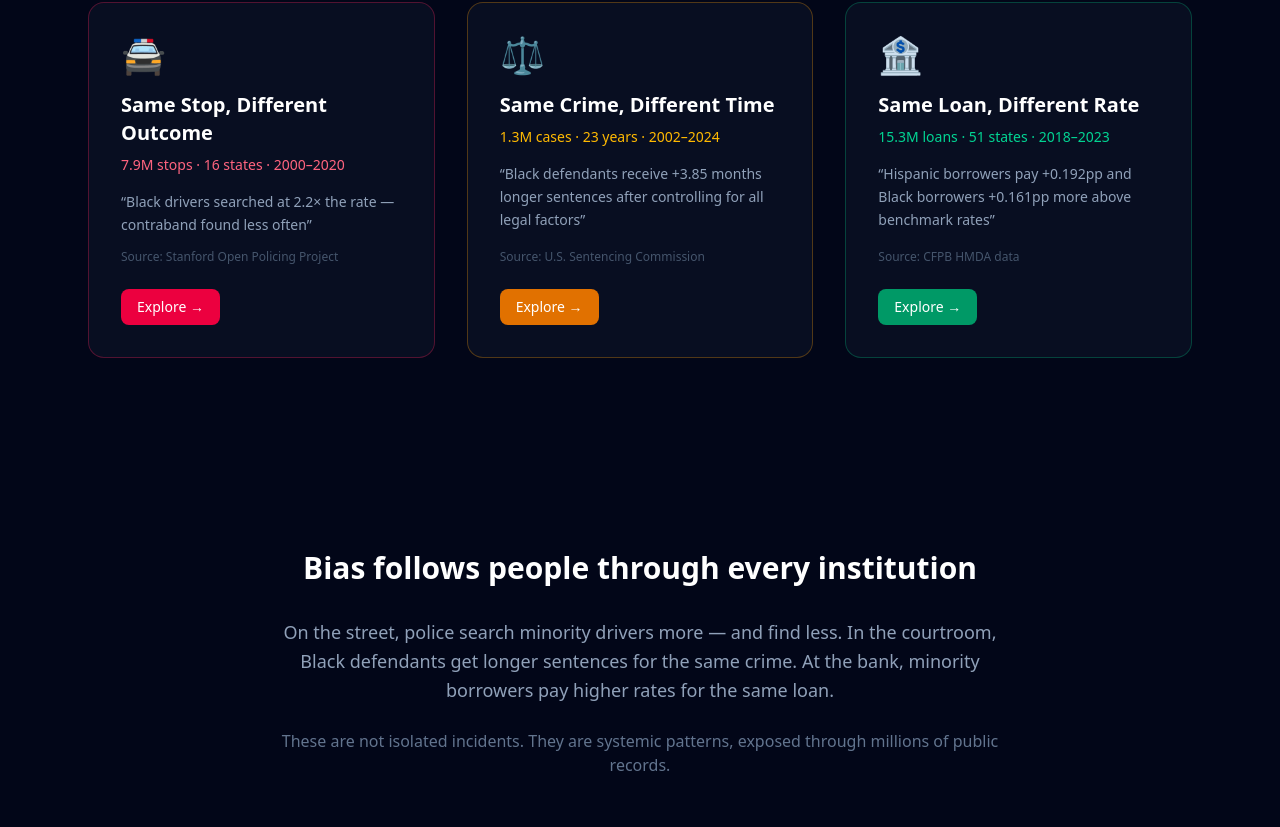
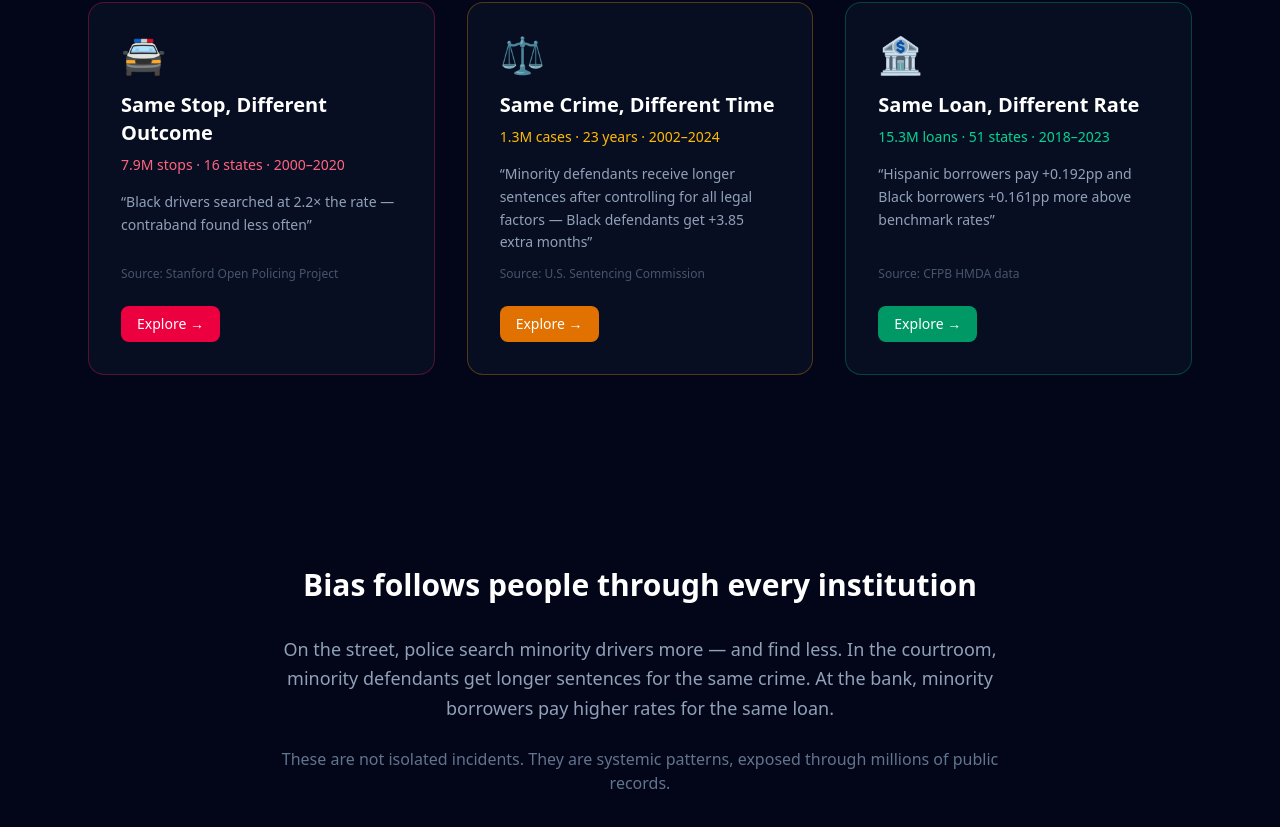
Before and after one commit to brunobossgang/justice-index-hub, a Next.js app in the folder web/: page / in a window 1280 px wide. Shown: the part 998-1825 px from the top of the page. Built offline with nearby package versions, Linux system fonts and the light colour scheme.

Commit message:
Use 'minority defendants' for consistent language across story arc

```diff
--- a/web/app/page.tsx
+++ b/web/app/page.tsx
@@ -73,7 +73,7 @@ const investigations = [
     accent: "amber",
     stats: "1.3M cases · 23 years · 2002–2024",
     finding:
-      "Black defendants receive +3.85 months longer sentences after controlling for all legal factors",
+      "Minority defendants receive longer sentences after controlling for all legal factors — Black defendants get +3.85 extra months",
     source: "U.S. Sentencing Commission",
   },
   {
@@ -250,7 +250,7 @@ export default function Home() {
           </h2>
           <p className="mt-8 text-lg leading-relaxed text-slate-400">
             On the street, police search minority drivers more — and find less.
-            In the courtroom, Black defendants get longer sentences for the same
+            In the courtroom, minority defendants get longer sentences for the same
             crime. At the bank, minority borrowers pay higher rates for the same
             loan.
           </p>
```
